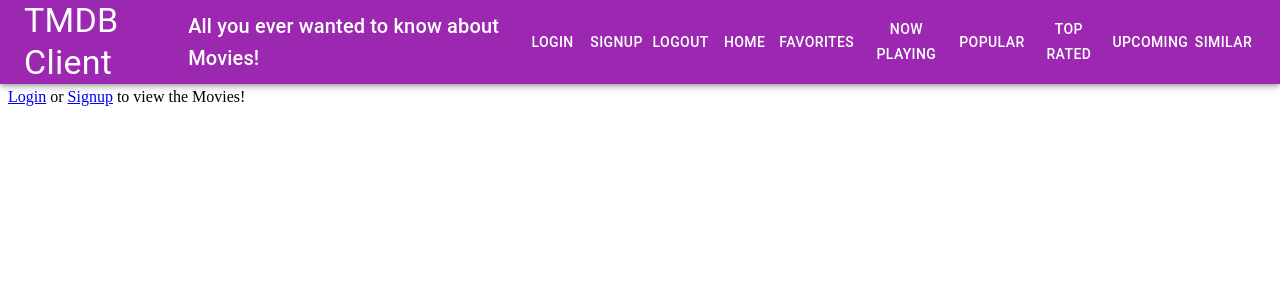
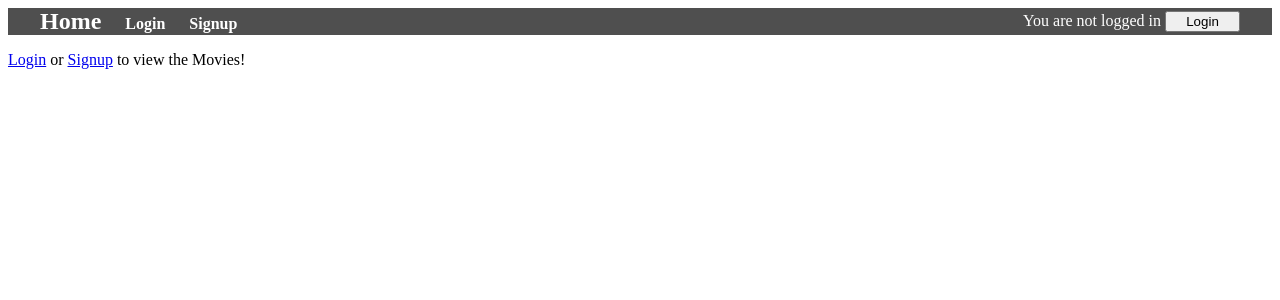
Before and after one commit to pine1205/web-api-ca-2026, a React (Vite) app in the folder react-movies/: page / in a window 1280 px wide. Shown: the top 300 px of the page. Built offline with nearby package versions, Linux system fonts and the light colour scheme.

Commit message:
Site Header changes when logged in

```diff
--- a/react-movies/src/components/siteHeader/index.jsx
+++ b/react-movies/src/components/siteHeader/index.jsx
@@ -7,118 +7,59 @@
 import MenuIcon from "@mui/icons-material/Menu";
 import MenuItem from "@mui/material/MenuItem";
 import Menu from "@mui/material/Menu";
-import { useNavigate, Link  } from "react-router";
 import { styled } from '@mui/material/styles';
 import { useTheme } from "@mui/material/styles";
 import useMediaQuery from "@mui/material/useMediaQuery";
+import { useContext } from "react";
+import { useNavigate, Link  } from "react-router";
 import { AuthContext } from "../../contexts/authContext";
-import { useContext } from "react";
-
-const Offset = styled('div')(({ theme }) => theme.mixins.toolbar);
-
-const SiteHeader = () => {
 
 
+const Header = () => {
   const context = useContext(AuthContext);
-
-  const [anchorEl, setAnchorEl] = useState(null);
-  const open = Boolean(anchorEl);
-
-  const theme = useTheme();
-  const isMobile = useMediaQuery(theme.breakpoints.down("md"));
-
   const navigate = useNavigate();
 
-  const menuOptions = [
-    { label: "Login", path: "/login" },
-    { label: "SignUp", path: "/signup" },
-    { label: "Logout", path: "/" },
-    { label: "Home", path: "/movies/discover" },
-    { label: "Favorites", path: "/movies/favorites" },
-    { label: "Now Playing", path: "/movies/now_playing" },
-    { label: "Popular", path: "/movies/popular" },
-    { label: "Top Rated", path: "/movies/top_rated" },
-    { label: "Upcoming", path: "/movies/upcoming" },
-     { label: "Similar", path: "/similar/:id" }
-  ];
-
-  const handleMenuSelect = (pageURL) => {
-    setAnchorEl(null);
-    navigate(pageURL);
-  };
-
-  const handleMenu = (event) => {
-    setAnchorEl(event.currentTarget);
-  };
-
   return (
-
-
-
-
+    <header className="site-header">
+    <div className="left-section">
+      <Link to="/" className="home-link">Home</Link>
+      <nav className="nav-links">
+        {context.isAuthenticated ? (
           <>
-      <AppBar position="fixed" color="secondary">
-        <Toolbar>
-          <Typography variant="h4" sx={{ flexGrow: 1 }}>
-            TMDB Client
-          </Typography>
-          <Typography variant="h6" sx={{ flexGrow: 1 }}>
-            All you ever wanted to know about Movies!
-          </Typography>
-            {isMobile ? (
-              <>
-                <IconButton
-                  aria-label="menu"
-                  aria-controls="menu-appbar"
-                  aria-haspopup="true"
-                  onClick={handleMenu}
-                  color="inherit"
-                >
-                  <MenuIcon />
-                </IconButton>
-                <Menu
-                  id="menu-appbar"
-                  anchorEl={anchorEl}
-                  anchorOrigin={{
-                    vertical: "top",
-                    horizontal: "right",
-                  }}
-                  keepMounted
-                  transformOrigin={{
-                    vertical: "top",
-                    horizontal: "right",
-                  }}
-                  open={open}
-                  onClose={() => setAnchorEl(null)}
-                >
-                  {menuOptions.map((opt) => (
-                    <MenuItem
-                      key={opt.label}
-                      onClick={() => handleMenuSelect(opt.path)}
-                    >
-                      {opt.label}
-                    </MenuItem>
-                  ))}
-                </Menu>
+            <Link to="/movies/discover">Movies</Link>
+            <Link to="/profile">Profile</Link>
+             <Link to="/login">Login</Link>
+              <Link to="/signup">Signup</Link>
+               <Link to="/movies/favorites">Favorites</Link>
+                <Link to="/movies/now_playing">Now Playing</Link>
+                 <Link to="/movies/popular">Popular</Link>
+                  <Link to="/Movies/top_rated">Top Rated</Link>
+                   <Link to="/movies/upcoming">Upcoming</Link>
+                    <Link to="/movies/similar">Similar</Link>
           </>
         ) : (
           <>
-                {menuOptions.map((opt) => (
-                  <Button
-                    key={opt.label}
-                    color="inherit"
-                    onClick={() => handleMenuSelect(opt.path)}
-                  >
-                    {opt.label}
-                  </Button>
-                ))}
+            <Link to="/login">Login</Link>
+            <Link to="/signup">Signup</Link>
           </>
         )}
-        </Toolbar>
-      </AppBar>
-      <Offset />
+      </nav>
+      </div>
+      <div>
+        {context.isAuthenticated ? (
+          <>
+            <span>Welcome {context.userName}! </span>
+            <button onClick={() => context.signout()}>Sign out</button>
           </>
+        ) : (
+          <>
+            <span>You are not logged in </span>
+            <button onClick={() => navigate("/login")}>Login</button>
+          </>
+        )}
+      </div>
+    </header>
   );
 };
 
-export default SiteHeader;
+export default Header;
--- a/react-movies/src/main.jsx
+++ b/react-movies/src/main.jsx
@@ -5,7 +5,7 @@
 import MoviePage from "./pages/movieDetailsPage";
 import { QueryClientProvider, QueryClient } from '@tanstack/react-query';
 import { ReactQueryDevtools } from '@tanstack/react-query-devtools';
-import SiteHeader from "./components/siteHeader";
+//import SiteHeader from "./components/siteHeader";
 import FavoriteMoviesPage from "./pages/favoriteMoviesPage";
 import MovieReviewPage from "./pages/movieReviewPage";
 import MoviesContextProvider from "./contexts/moviesContext";
@@ -25,6 +25,7 @@
 import AuthContextProvider from "./contexts/authContext";
 import ProtectedRoutes from "./protectedRoutes";
 import './myCSS.css';
+import Header from "./components/siteHeader";
 
 
 
@@ -43,9 +44,11 @@
   return (
     <QueryClientProvider client={queryClient}>
       <BrowserRouter>
-        <SiteHeader />
+
           <AuthContextProvider>
+
         <MoviesContextProvider>
+          <Header />
           <Routes>
 
             <Route path="/" element={< StartPage />} />
--- a/react-movies/src/myCSS.css
+++ b/react-movies/src/myCSS.css
@@ -0,0 +1,41 @@
+.site-header {
+  display: flex;
+  justify-content: space-between;
+  align-items: center;
+  background-color: #4f4f4f;
+  padding: 0rem 2rem;
+  color: white;
+}
+
+.left-section {
+  display: flex;
+  align-items: baseline;
+  gap: 1.5rem;
+}
+
+.home-link {
+  font-size: 1.5rem;
+  font-weight: bold;
+  text-decoration: none;
+  color: white;
+}
+
+.nav-links {
+  display: flex;
+  gap: 1.5rem;
+}
+
+.nav-links a {
+  color: white;
+  text-decoration: none;
+  font-weight: bold;
+  font-size: 1rem;
+}
+
+.nav-links a:hover, .home-link:hover {
+  text-decoration: underline;
+}
+
+.site-header button {
+  width: 75px;
+}
```
Lines whose indentation alone changed are shown as unchanged.
